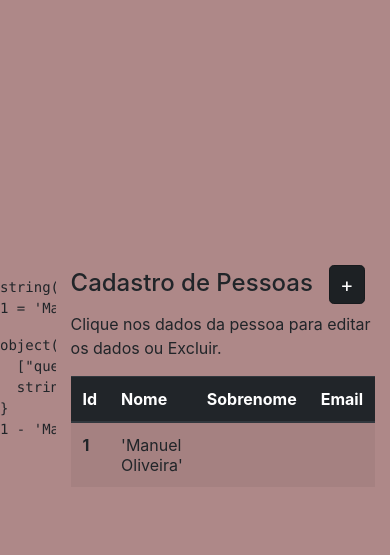
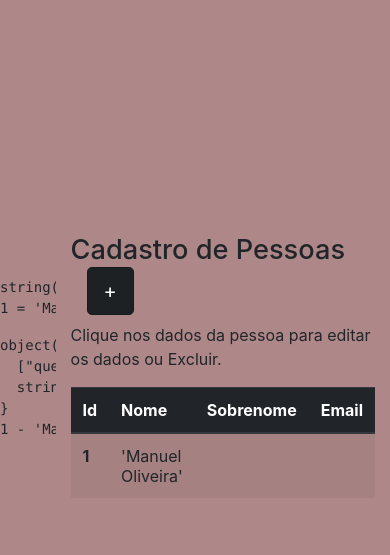
Before and after one commit to ericastro/PentaxialCRUD, a PHP site: page /index.php in a window 390 px wide. Shown: the part 56-611 px from the top of the page. Run offline with PHP 8.4, Linux system fonts and the light colour scheme; data that the repository does not hold is empty.

Commit message:
Update style.css
dead line

```diff
--- a/css/style.css
+++ b/css/style.css
@@ -1,19 +1,22 @@
-@media (max-width: 575.98px) {
+@media (max-width: 575.98px) { ... }
+
+@media (max-width: 767.98px) and ( portation: landscape) {
 	h1{
 		font-size: 1.5rem;
+		margin-top: 200px;
 	}
 	.btn-lg{
 		padding: .2rem .65rem;
 	}
 }
 
-@media (max-width: 767.98px) {
+@media (max-width: 767.98px) { ... }
+
+@media (max-width: 991.98px) {
 	h1{
-		margin-top: 20px;
+		font-size: 1.7rem;
 	}
 }
-
-@media (max-width: 991.98px) { ... }
 
 @media (max-width: 1199.98px) { ... }
 
```
